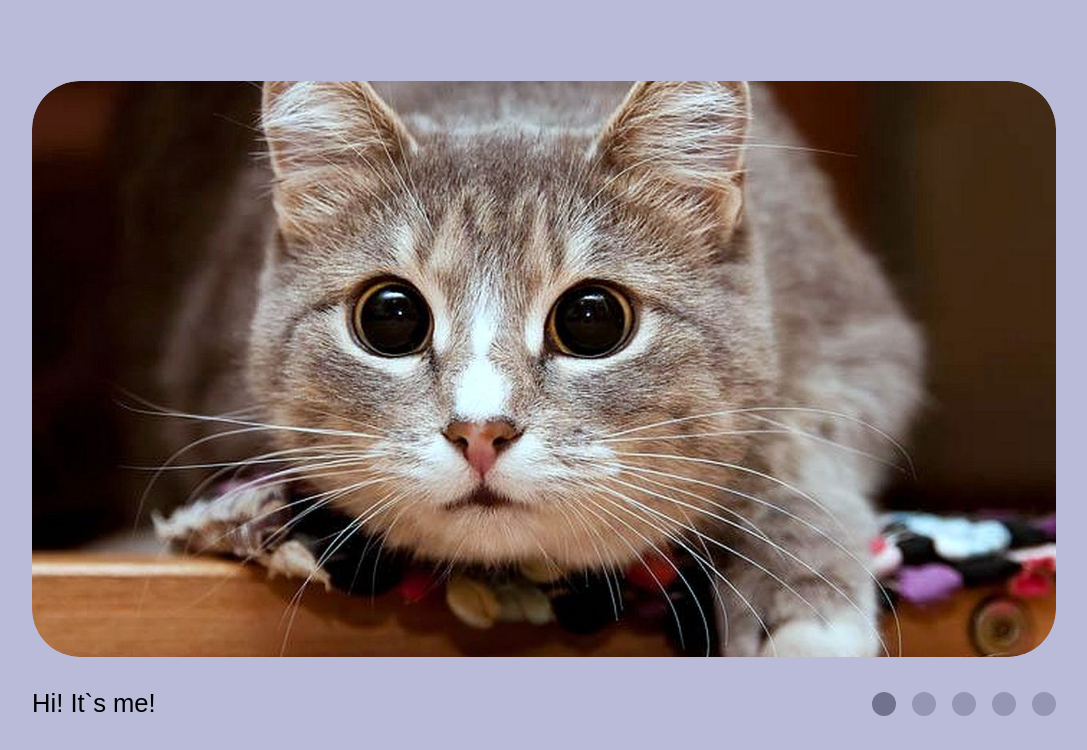
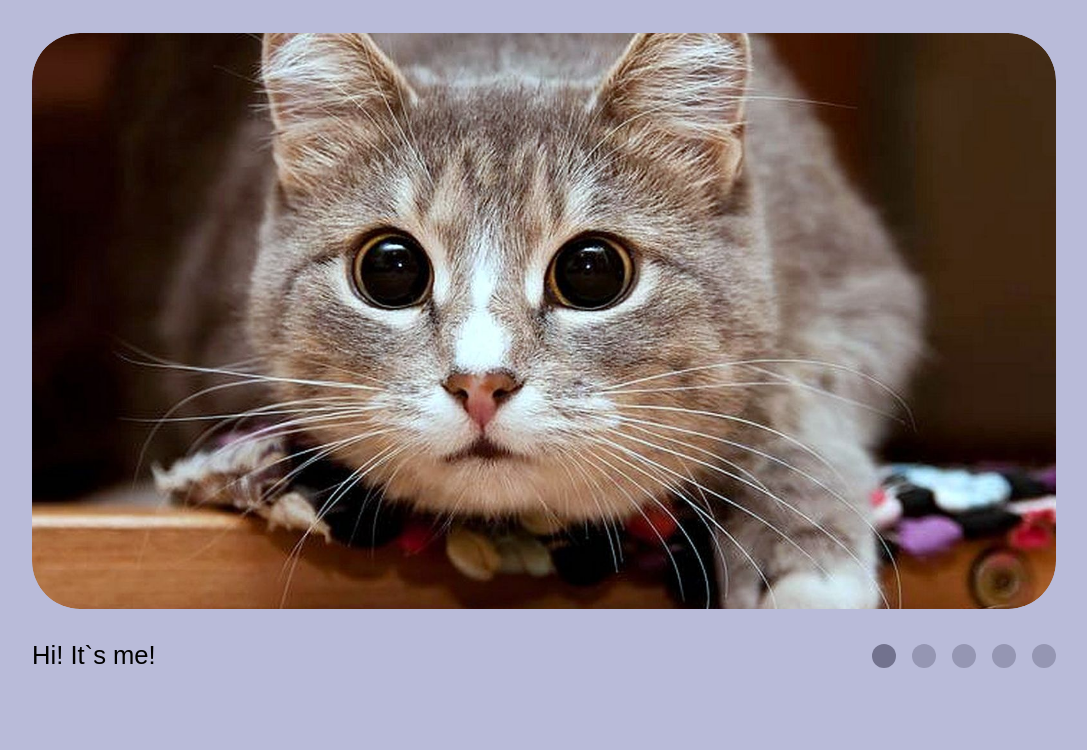
Before and after one commit to Anyzaikova/cssMemeSlider, a plain HTML site: page cssMemeSlider/index.html in a window 1280 px wide. Shown: the part 93-843 px from the top of the page, without its empty margins (96-1183 px from the left). After the commit the page ends 800 px from the top, so only its background shows below. Drawn offline with Linux system fonts and the light colour scheme.

Commit message:
fix: a bag (Wed, Sep 14, 2023 12:38:45 PM)

```diff
--- a/cssMemeSlider/style/main.css
+++ b/cssMemeSlider/style/main.css
@@ -1,13 +1,25 @@
 body {
     background-color: #b9bbd9;
+
 }
 p, html {
     margin: 0;
     padding: 0;
 }
+
+html {
+    overflow-y: hidden;
+    box-sizing: border-box;
+}
+.main {
+    display: flex;
+    justify-content: center;
+    width: 100%;
+
+}
 .container {
-    padding: 2rem;
-    max-width: 200em;
+    padding: 1rem 2rem;
+    max-width: 250rem;
 
 }
 .header-title {
@@ -36,13 +48,15 @@ p, html {
 .slide-wrapper {
     display: flex;
     transition: all 0.8s ease-in-out;
-    aspect-ratio: 16 / 9;
+    /*aspect-ratio: 16 / 9;*/
 }
 .slide__img {
     display: flex;
     aspect-ratio: 16 / 9;
     border-radius: 3rem;
     object-fit: cover;
+    width: 100%;
+    object-position: center;
 }
 .slider-nav {
     display: flex;
```
